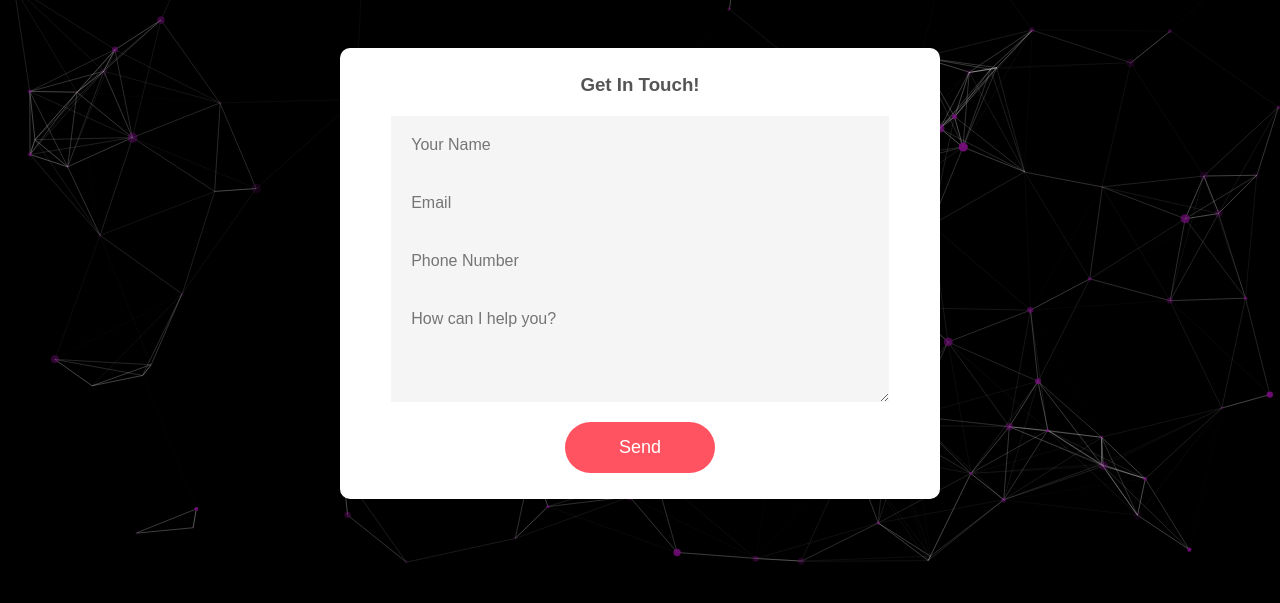
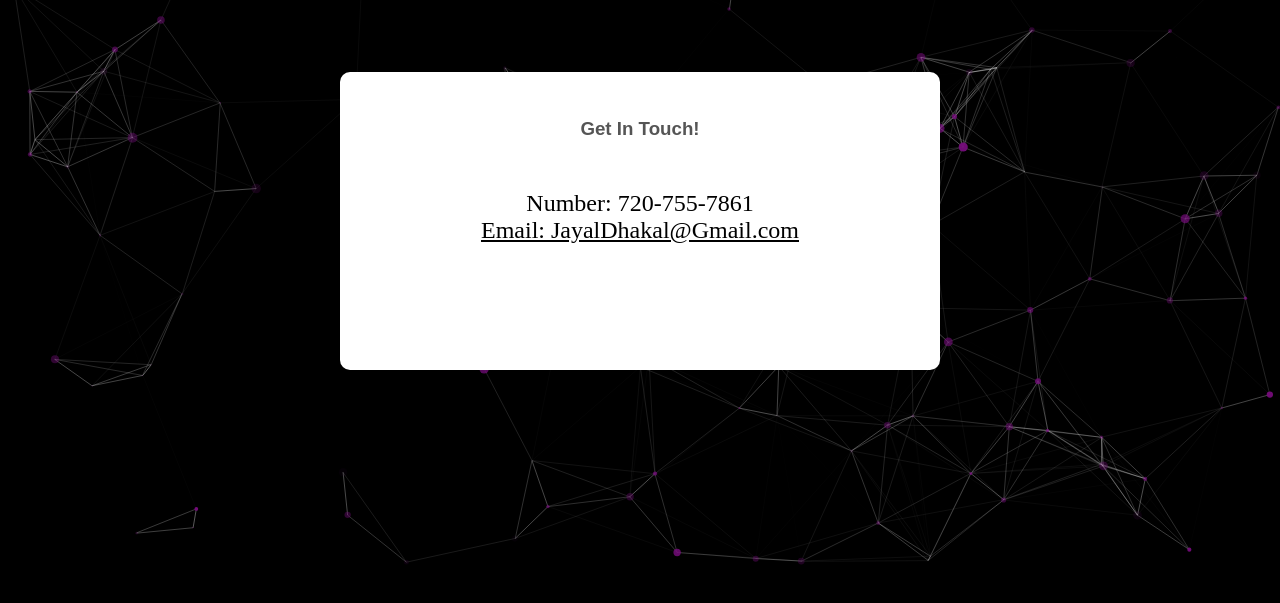
Before and after one commit to VajradiVision/Website, a plain HTML site: page Contact.html in a window 1280 px wide. Shown: the part 229-832 px from the top of the page. Drawn offline with Linux system fonts and the light colour scheme.

Commit message:
Hate the contact form, just linked number and mail

```diff
--- a/Contact.html
+++ b/Contact.html
@@ -65,11 +65,7 @@
                     <div id = "bg"></div>
                     <form action="https://formsubmit.co/df7758551eea1bd9dde977947b71d2e0" method="POST">
                         <h3> Get In Touch!</h3>
-                        <input type = "text" id = "name" placeholder="Your Name" required>
-                        <input type = "email" id = "email" placeholder="Email" required>
-                        <input type = "text" id = "phone" placeholder="Phone Number">
-                        <textarea id="message" rows="4" placeholder="How can I help you?"></textarea>
-                        <button type="submit">Send</button>
+                        <h2> Number: 720-755-7861 <br> <a href="mailto:JayalDhakal@Gmail.com">Email: JayalDhakal@Gmail.com</a></h2>
                     </form>
                 </div>
         </div>
--- a/contact.css
+++ b/contact.css
@@ -5,14 +5,14 @@ body {
     justify-content: center;
     align-items: center;
     min-height: 100vh;
-    background-color: #f0f0f0; /* Soft rectangle background color for the whole page */
+    background-color: #000; /* Soft rectangle background color for the whole page */
   }
   .container {
     text-align: center;
     display: flex;
     flex-direction: column; /* Stack the child elements vertically */
     align-items: center;
-    padding-top: 20vh; /* Add 30 pixels of padding on the top for the container */
+    padding-top: 23vh; /* Add 30 pixels of padding on the top for the container */
     padding-left: 30px; /* Add 30 pixels of padding on the left for the container */
     padding-right: 30px; /* Add 30 pixels of padding on the right for the container */
     background: url(Images/bckrng6.png);
@@ -22,7 +22,7 @@ body {
     background-attachment: fixed;
     padding-bottom: 30vh;*/
     background: #000;
-    padding-bottom: 30vh;
+    padding-bottom: 34vh;
     }
 form{
     z-index: 5;
@@ -35,11 +35,29 @@ form{
     border-radius: 10px;
 }
 form h3{
+    margin-top: 20px;
     z-index: 5;
     color: #555;
     font-weight: 800;
-    margin-bottom: 20px;
+    margin-bottom: 50px;
 }
+
+form h2{
+    font-family: 'Times New Roman', Times, serif;
+    z-index: 5;
+    color:#000;
+    font-weight: 200;
+    margin-bottom: 100px;
+}
+
+form a{
+    font-family: 'Times New Roman', Times, serif;
+    z-index: 5;
+    color:#000;
+    font-weight: 200;
+    margin-bottom: 100px;
+}
+
 
 form input, form textarea{
     z-index: 5;
```
